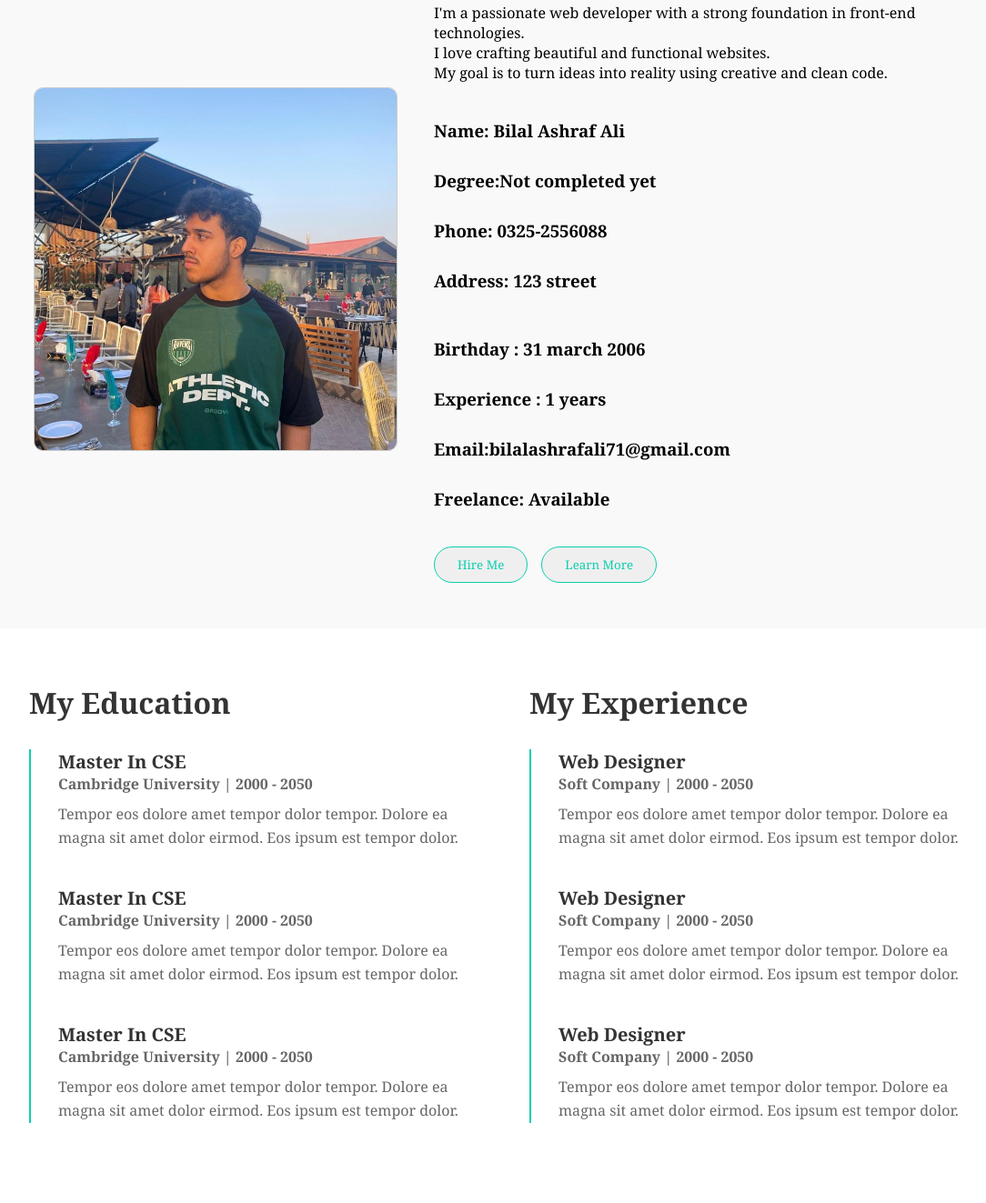
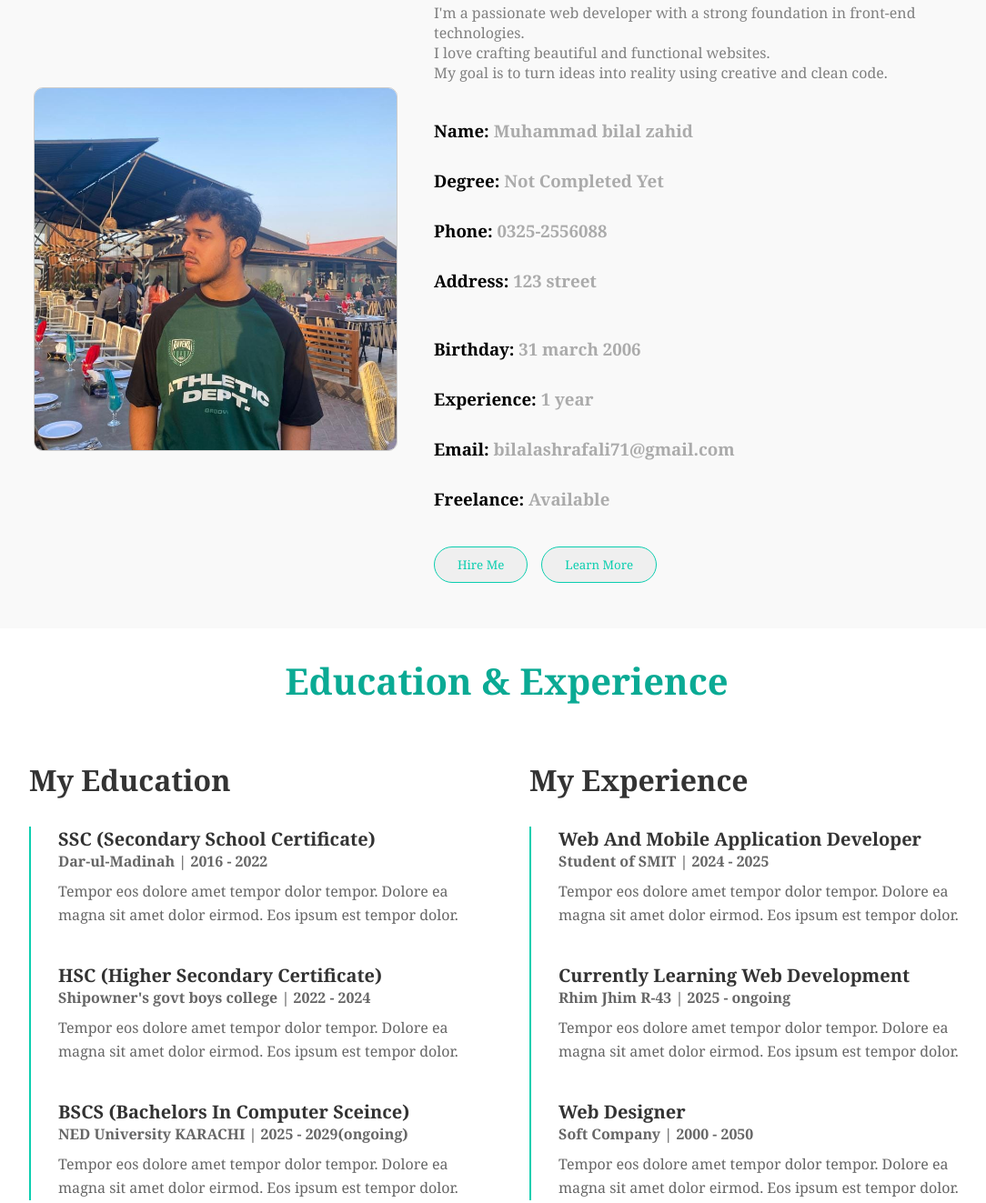
Before and after one commit to bilalashrafali123/my-portfolio, a plain HTML site: page index.html in a window 1280 px wide. Shown: the part 1100-2423 px from the top of the page at 91% size, without its empty margins (83-1167 px from the left). Drawn offline with Linux system fonts and the light colour scheme.

Commit message:
Education and Experience Section completed...

```diff
--- a/index.html
+++ b/index.html
@@ -57,16 +57,16 @@
         </p>
         <div class="about-me">
           <div class="about-info">
-            <h3>Name: Bilal Ashraf Ali</h3>
-            <h3>Degree:Not completed yet</h3>
-            <h3>Phone: 0325-2556088</h3>
-            <h3>Address: 123 street</h3>
+            <h3>Name: <span>Muhammad bilal zahid</span></h3>
+            <h3>Degree: <span>Not Completed Yet</span></h3>
+            <h3>Phone: <span>0325-2556088</span></h3>
+            <h3>Address: <span>123 street</span></h3>
           </div>
           <div class="about-info">
-            <h3>Birthday : 31 march 2006</h3>
-            <h3>Experience : 1 years</h3>
-            <h3>Email:bilalashrafali71@gmail.com</h3>
-            <h3>Freelance: Available</h3>
+            <h3>Birthday: <span>31 march 2006</span></h3>
+            <h3>Experience: <span>1 year</span></h3>
+            <h3>Email: <span>bilalashrafali71@gmail.com</span></h3>
+            <h3>Freelance: <span>Available</span></h3>
           </div>
         </div>
         <div class="about-buttons">
@@ -78,28 +78,29 @@
   </div>
   <!-- about section ended -->
   <!-- Education and Experience Section started -->
+  <h1 class="education-experience-section-title">Education & Experience</h1>
   <div class="education-experience-section">
   <div class="timeline-column">
     <h2>My Education</h2>
     <div class="timeline">
       <div class="timeline-item">
         <div class="timeline-content">
-            <h3>Master In CSE</h3>
-            <h4>Cambridge University | 2000 - 2050</h4>
+          <h3>SSC (Secondary School Certificate)</h3>
+          <h4>Dar-ul-Madinah | 2016 - 2022</h4>
           <p>Tempor eos dolore amet tempor dolor tempor. Dolore ea magna sit amet dolor eirmod. Eos ipsum est tempor dolor.</p>
         </div>
       </div>
       <div class="timeline-item">
         <div class="timeline-content">
-            <h3>Master In CSE</h3>
-            <h4>Cambridge University | 2000 - 2050</h4>
+          <h3>HSC (Higher Secondary Certificate)</h3>
+          <h4>Shipowner's govt boys college | 2022 - 2024</h4>
           <p>Tempor eos dolore amet tempor dolor tempor. Dolore ea magna sit amet dolor eirmod. Eos ipsum est tempor dolor.</p>
         </div>
       </div>
       <div class="timeline-item">
         <div class="timeline-content">
-            <h3>Master In CSE</h3>
-            <h4>Cambridge University | 2000 - 2050</h4>
+          <h3>BSCS (Bachelors In Computer Sceince)</h3>
+          <h4>NED University KARACHI | 2025 - 2029(ongoing) </h4>
           <p>Tempor eos dolore amet tempor dolor tempor. Dolore ea magna sit amet dolor eirmod. Eos ipsum est tempor dolor.</p>
         </div>
       </div>
@@ -110,15 +111,15 @@
     <div class="timeline">
       <div class="timeline-item">
         <div class="timeline-content">
-            <h3>Web Designer</h3>
-            <h4>Soft Company | 2000 - 2050</h4>
+          <h3>Web And Mobile Application Developer</h3>
+          <h4>Student of SMIT | 2024 - 2025</h4>
           <p>Tempor eos dolore amet tempor dolor tempor. Dolore ea magna sit amet dolor eirmod. Eos ipsum est tempor dolor.</p>
         </div>
       </div>
       <div class="timeline-item">
         <div class="timeline-content">
-            <h3>Web Designer</h3>
-            <h4>Soft Company | 2000 - 2050</h4>
+          <h3>Currently Learning Web Development </h3>
+          <h4>Rhim Jhim R-43 | 2025 - ongoing</h4>
           <p>Tempor eos dolore amet tempor dolor tempor. Dolore ea magna sit amet dolor eirmod. Eos ipsum est tempor dolor.</p>
         </div>
       </div>
--- a/style.css
+++ b/style.css
@@ -152,6 +152,10 @@
   margin-top: 20px;
 }
 
+.about-text p {
+  color: grey;
+}
+
 .about-info {
   display: flex;
   flex-direction: column;
@@ -163,6 +167,9 @@
   margin-bottom: 20px;
 }
 
+.about-info span {
+  color:rgb(171, 171, 171);
+}
 
 .container-2 img {
   width: 430px;
@@ -214,6 +221,13 @@
 .carousel-play-btn {
   color: white;
   font-size: 20px;
+}
+
+.education-experience-section-title {
+  text-align: center;
+  font-size: 2.5rem;
+  color:#0aaa94;
+  margin-top: 30px;
 }
 
 .education-experience-section {
```
Lines whose indentation alone changed are shown as unchanged.
